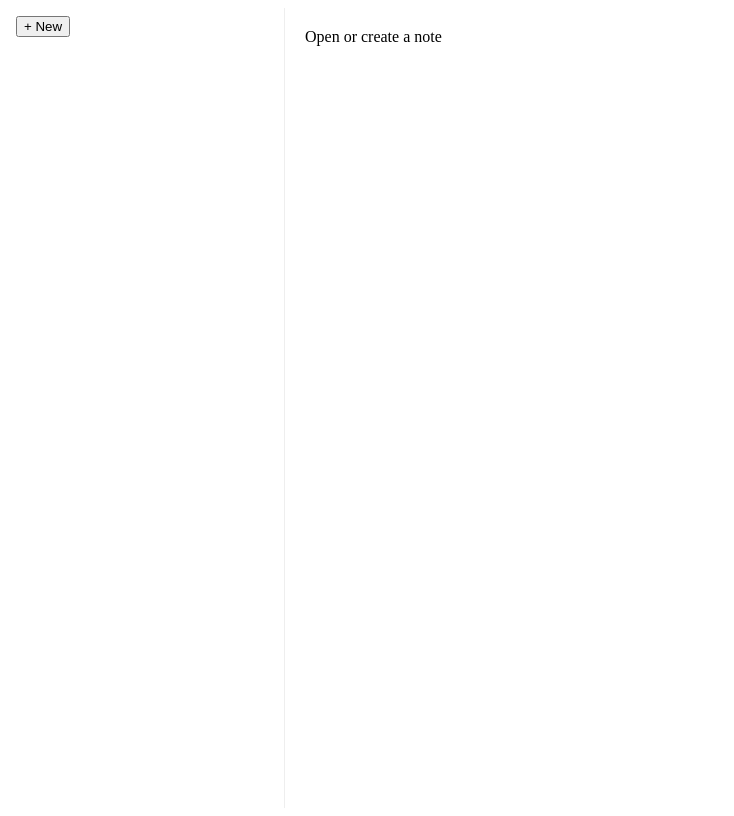
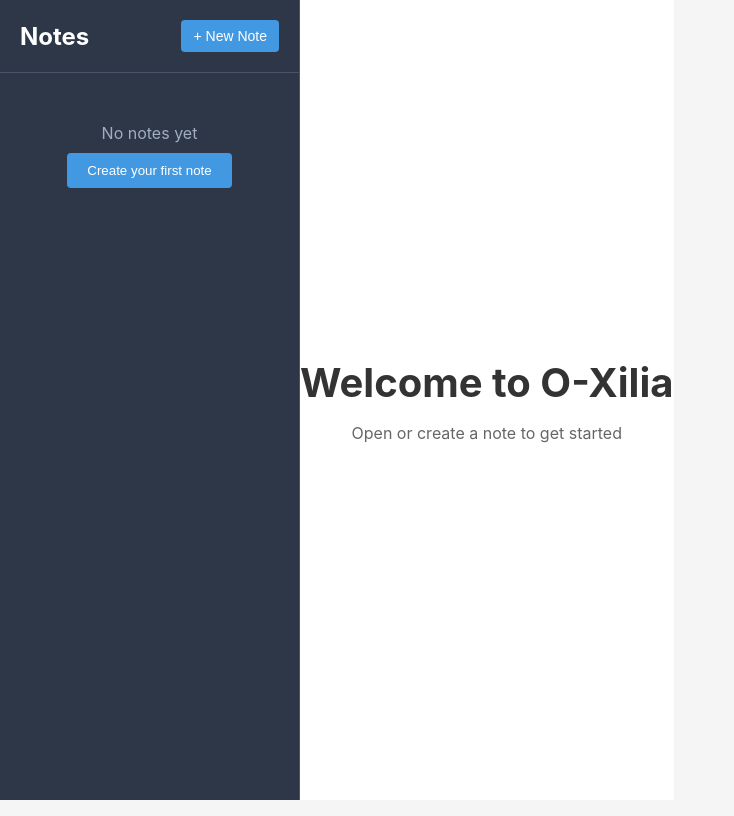
Before and after one commit to HansongProgramming/O-Xilia, a React (Vite) app: page / in a window 1280 px wide. Shown: the whole page, without its empty margins (0-734 px from the left). Built offline with nearby package versions, Linux system fonts and the light colour scheme.

Commit message:
fixed path issues. added styles

```diff
--- a/index.html
+++ b/index.html
@@ -4,6 +4,23 @@
     <meta charset="UTF-8" />
     <meta name="viewport" content="width=device-width, initial-scale=1.0" />
     <title>O-Xilia</title>
+    <style>
+      * {
+        margin: 0;
+        padding: 0;
+        box-sizing: border-box;
+      }
+
+      body {
+        font-family: -apple-system, BlinkMacSystemFont, 'Segoe UI', Roboto, sans-serif;
+        background-color: #f5f5f5;
+      }
+
+      #root {
+        height: 100vh;
+        display: flex;
+      }
+    </style>
   </head>
   <body>
     <div id="root"></div>
--- a/src/App.jsx
+++ b/src/App.jsx
@@ -1,19 +1,33 @@
-import React, { useState } from "react";
-import Sidebar from "./components/Sidebar";
-import EditorPane from "./components/EditorPane";
+import React, { useState } from 'react';
+import Sidebar from './components/Sidebar';
+import EditorPane from './components/EditorPane';
+import './styles.css';
 
 export default function App() {
   const [activeNote, setActiveNote] = useState(null);
-  const refreshList = () => {}; // you can implement via events or state lifting
+  const [refreshKey, setRefreshKey] = useState(0);
+
+  const handleRefreshList = () => {
+    setRefreshKey(prev => prev + 1);
+  };
 
   return (
-    <div style={{ display: "flex", height: "100vh" }}>
-      <Sidebar onOpenNote={(id) => setActiveNote(id)} />
-      <div style={{ flex: 1 }}>
+    <div className="app">
+      <Sidebar
+        key={refreshKey}
+        onOpenNote={setActiveNote}
+      />
+      <div className="main-content">
         {activeNote ? (
-          <EditorPane noteId={activeNote} onSaveSignal={refreshList} />
+          <EditorPane
+            noteId={activeNote}
+            onRefreshList={handleRefreshList}
+          />
         ) : (
-          <div style={{ padding: 20 }}>Open or create a note</div>
+          <div className="welcome-message">
+            <h1>Welcome to O-Xilia</h1>
+            <p>Open or create a note to get started</p>
+          </div>
         )}
       </div>
     </div>
--- a/src/components/EditorPane.jsx
+++ b/src/components/EditorPane.jsx
@@ -1,27 +1,84 @@
-import React, { useEffect, useRef } from "react";
+import React, { useEffect, useState } from 'react';
 import { BlockNoteView } from "@blocknote/mantine";
+import { useCreateBlockNote } from "@blocknote/react";
+import "@blocknote/mantine/style.css";
 
-export default function EditorPane({ noteId }) {
-  const editorRef = useRef(null);
+export default function EditorPane({ noteId, onRefreshList }) {
+  const [initialContent, setInitialContent] = useState(null);
+  const [editor, setEditor] = useState(null);
+
+  // Create editor instance
+  const blockNoteEditor = useCreateBlockNote({
+    initialContent: initialContent || [{ type: "paragraph", content: "" }],
+  });
+
+  useEffect(() => {
+    if (blockNoteEditor) {
+      setEditor(blockNoteEditor);
+    }
+  }, [blockNoteEditor]);
 
   useEffect(() => {
     if (!noteId || !window.oXiliaAPI?.loadNote) return;
 
     async function load() {
-      const note = await window.oXiliaAPI.loadNote(noteId);
-      if (editorRef.current) {
-        editorRef.current.setContent(note?.content || [{ type: "paragraph", content: "" }]);
+      try {
+        const note = await window.oXiliaAPI.loadNote(noteId);
+        if (note?.content) {
+          setInitialContent(note.content);
+        } else {
+          setInitialContent([{ type: "paragraph", content: "" }]);
+        }
+      } catch (error) {
+        console.error("Failed to load note:", error);
+        setInitialContent([{ type: "paragraph", content: "" }]);
       }
     }
+
     load();
   }, [noteId]);
 
-  async function save() {
-    if (editorRef.current) {
-      const content = editorRef.current.getContent();
+  const handleSave = async () => {
+    if (!editor || !noteId) return;
+
+    try {
+      const content = editor.getJSON();
       await window.oXiliaAPI.saveNote({ id: noteId, content });
+
+      // Show success feedback
+      if (window.oXiliaAPI?.alert) {
+        window.oXiliaAPI.alert("Note saved successfully!");
+      }
+
+      onRefreshList();
+    } catch (error) {
+      console.error("Failed to save note:", error);
+      if (window.oXiliaAPI?.alert) {
+        window.oXiliaAPI.alert("Failed to save note: " + error.message);
+      }
     }
-  }
+  };
 
-  return <BlockNoteView ref={editorRef} />;
+  if (!noteId) return null;
+
+  return (
+    <div className="editor-pane">
+      <div className="editor-header">
+        <h3>Editing: {noteId}</h3>
+        <button onClick={handleSave} className="save-button">
+          Save Note
+        </button>
+      </div>
+
+      <div className="editor-container">
+        <BlockNoteView
+          editor={blockNoteEditor}
+          onChange={() => {
+            // Auto-save on change (optional)
+            // handleSave();
+          }}
+        />
+      </div>
+    </div>
+  );
 }
--- a/src/components/Sidebar.jsx
+++ b/src/components/Sidebar.jsx
@@ -2,40 +2,115 @@ import React, { useEffect, useState } from "react";
 
 export default function Sidebar({ onOpenNote }) {
   const [notes, setNotes] = useState([]);
+  const [loading, setLoading] = useState(true);
 
   useEffect(() => {
-    async function fetchNotes() {
-      if (!window.oXiliaAPI?.listNotes) return console.error("oXiliaAPI not available");
-      const list = await window.oXiliaAPI.listNotes();
-      setNotes(list);
-    }
     fetchNotes();
   }, []);
 
-  async function createNew() {
-    const id = `note-${Date.now()}`;
-    const empty = [{ type: "paragraph", content: "" }];
-    await window.oXiliaAPI.createNote({ id, content: empty });
-    setNotes((s) => [{ id, file: `${id}.json`, mtime: Date.now() }, ...s]);
-    onOpenNote(id);
-  }
+  const fetchNotes = async () => {
+    try {
+      if (!window.oXiliaAPI?.listNotes) {
+        console.error("oXiliaAPI not available");
+        setLoading(false);
+        return;
+      }
 
-  async function remove(id) {
-    await window.oXiliaAPI.deleteNote(id);
-    setNotes((s) => s.filter((n) => n.id !== id));
+      const list = await window.oXiliaAPI.listNotes();
+      setNotes(list);
+      setLoading(false);
+    } catch (error) {
+      console.error("Failed to fetch notes:", error);
+      setLoading(false);
+    }
+  };
+
+  const createNew = async () => {
+    try {
+      const id = `note-${Date.now()}`;
+      const emptyContent = [{ type: "paragraph", content: "" }];
+
+      await window.oXiliaAPI.createNote({ id, content: emptyContent });
+
+      setNotes(prev => [{ id, file: `${id}.json`, mtime: Date.now() }, ...prev]);
+      onOpenNote(id);
+    } catch (error) {
+      console.error("Failed to create note:", error);
+      if (window.oXiliaAPI?.alert) {
+        window.oXiliaAPI.alert("Failed to create note: " + error.message);
+      }
+    }
+  };
+
+  const remove = async (id) => {
+    try {
+      await window.oXiliaAPI.deleteNote(id);
+      setNotes(prev => prev.filter(n => n.id !== id));
+
+      // If we're deleting the active note, clear the editor
+      // This would need to be handled by the parent component
+    } catch (error) {
+      console.error("Failed to delete note:", error);
+      if (window.oXiliaAPI?.alert) {
+        window.oXiliaAPI.alert("Failed to delete note: " + error.message);
+      }
+    }
+  };
+
+  const formatDate = (timestamp) => {
+    return new Date(timestamp).toLocaleDateString();
+  };
+
+  if (loading) {
+    return (
+      <div className="sidebar">
+        <h2>Notes</h2>
+        <div className="loading">Loading notes...</div>
+      </div>
+    );
   }
 
   return (
-    <div style={{ width: 260, borderRight: "1px solid #eee", padding: 8 }}>
-      <button onClick={createNew}>+ New</button>
-      <ul style={{ listStyle: "none", padding: 0 }}>
-        {notes.map((n) => (
-          <li key={n.id} style={{ display: "flex", justifyContent: "space-between" }}>
-            <button onClick={() => onOpenNote(n.id)}>{n.id}</button>
-            <button onClick={() => remove(n.id)}>Delete</button>
-          </li>
-        ))}
-      </ul>
+    <div className="sidebar">
+      <div className="sidebar-header">
+        <h2>Notes</h2>
+        <button onClick={createNew} className="new-note-button">
+          + New Note
+        </button>
+      </div>
+
+      <div className="notes-list">
+        {notes.length === 0 ? (
+          <div className="no-notes">
+            <p>No notes yet</p>
+            <button onClick={createNew} className="create-first-note">
+              Create your first note
+            </button>
+          </div>
+        ) : (
+          notes.map((n) => (
+            <div key={n.id} className="note-item">
+              <div
+                className="note-info"
+                onClick={() => onOpenNote(n.id)}
+              >
+                <div className="note-title">{n.id}</div>
+                <div className="note-date">{formatDate(n.mtime)}</div>
+              </div>
+              <button
+                onClick={(e) => {
+                  e.stopPropagation();
+                  remove(n.id);
+                }}
+                className="delete-button"
+                title="Delete note"
+              >
+                ×
+              </button>
+            </div>
+          ))
+        )}
+      </div>
     </div>
   );
 }
--- a/src/styles.css
+++ b/src/styles.css
@@ -0,0 +1,214 @@
+/* Global Styles */
+* {
+  margin: 0;
+  padding: 0;
+  box-sizing: border-box;
+}
+
+body {
+  font-family: -apple-system, BlinkMacSystemFont, 'Segoe UI', Roboto, sans-serif;
+  background-color: #f5f5f5;
+  height: 100vh;
+  overflow: hidden;
+}
+
+#root {
+  height: 100vh;
+}
+
+.app {
+  display: flex;
+  height: 100vh;
+}
+
+/* Sidebar Styles */
+.sidebar {
+  width: 300px;
+  background: #2d3748;
+  color: white;
+  display: flex;
+  flex-direction: column;
+  border-right: 1px solid #4a5568;
+}
+
+.sidebar-header {
+  padding: 20px;
+  border-bottom: 1px solid #4a5568;
+  display: flex;
+  justify-content: space-between;
+  align-items: center;
+}
+
+.sidebar-header h2 {
+  margin: 0;
+  font-size: 1.5rem;
+}
+
+.new-note-button {
+  background: #4299e1;
+  color: white;
+  border: none;
+  padding: 8px 12px;
+  border-radius: 4px;
+  cursor: pointer;
+  font-size: 14px;
+}
+
+.new-note-button:hover {
+  background: #3182ce;
+}
+
+.notes-list {
+  flex: 1;
+  overflow-y: auto;
+  padding: 10px;
+}
+
+.no-notes {
+  text-align: center;
+  padding: 40px 20px;
+  color: #a0aec0;
+}
+
+.create-first-note {
+  background: #4299e1;
+  color: white;
+  border: none;
+  padding: 10px 20px;
+  border-radius: 4px;
+  cursor: pointer;
+  margin-top: 10px;
+}
+
+.note-item {
+  display: flex;
+  justify-content: space-between;
+  align-items: center;
+  padding: 12px;
+  margin-bottom: 8px;
+  background: #4a5568;
+  border-radius: 6px;
+  cursor: pointer;
+  transition: background-color 0.2s;
+}
+
+.note-item:hover {
+  background: #5a6578;
+}
+
+.note-info {
+  flex: 1;
+}
+
+.note-title {
+  font-weight: 500;
+  margin-bottom: 4px;
+  color: white;
+}
+
+.note-date {
+  font-size: 12px;
+  color: #a0aec0;
+}
+
+.delete-button {
+  background: #e53e3e;
+  color: white;
+  border: none;
+  width: 24px;
+  height: 24px;
+  border-radius: 50%;
+  cursor: pointer;
+  display: flex;
+  align-items: center;
+  justify-content: center;
+  font-size: 16px;
+  line-height: 1;
+}
+
+.delete-button:hover {
+  background: #c53030;
+}
+
+/* Main Content Styles */
+.main-content {
+  flex: 1;
+  display: flex;
+  flex-direction: column;
+  background: white;
+}
+
+.welcome-message {
+  display: flex;
+  flex-direction: column;
+  align-items: center;
+  justify-content: center;
+  height: 100%;
+  color: #666;
+}
+
+.welcome-message h1 {
+  font-size: 2.5rem;
+  margin-bottom: 1rem;
+  color: #333;
+}
+
+/* Editor Styles */
+.editor-pane {
+  display: flex;
+  flex-direction: column;
+  height: 100%;
+}
+
+.editor-header {
+  display: flex;
+  justify-content: space-between;
+  align-items: center;
+  padding: 20px;
+  border-bottom: 1px solid #e2e8f0;
+  background: #f7fafc;
+}
+
+.editor-header h3 {
+  margin: 0;
+  color: #2d3748;
+}
+
+.save-button {
+  background: #48bb78;
+  color: white;
+  border: none;
+  padding: 10px 20px;
+  border-radius: 4px;
+  cursor: pointer;
+  font-weight: 500;
+}
+
+.save-button:hover {
+  background: #38a169;
+}
+
+.editor-container {
+  flex: 1;
+  padding: 20px;
+  overflow-y: auto;
+}
+
+/* BlockNote Styles Override */
+.bn-container {
+  min-height: 400px;
+  border: 1px solid #e2e8f0;
+  border-radius: 8px;
+  background: white;
+}
+
+.bn-editor {
+  padding: 16px;
+}
+
+/* Loading State */
+.loading {
+  text-align: center;
+  padding: 40px;
+  color: #a0aec0;
+}
--- /dev/null
+++ b/vite.config.js
@@ -0,0 +1,14 @@
+import { defineConfig } from 'vite'
+import react from '@vitejs/plugin-react'
+
+export default defineConfig({
+  plugins: [react()],
+  base: './',
+  build: {
+    outDir: 'dist',
+    emptyOutDir: true
+  },
+  server: {
+    port: 5173
+  }
+})
```
Also changed, not shown: package.json (+36 -24 lines), public/electron/main.js (+5 -4 lines), src/main.jsx (+4 -4 lines).
